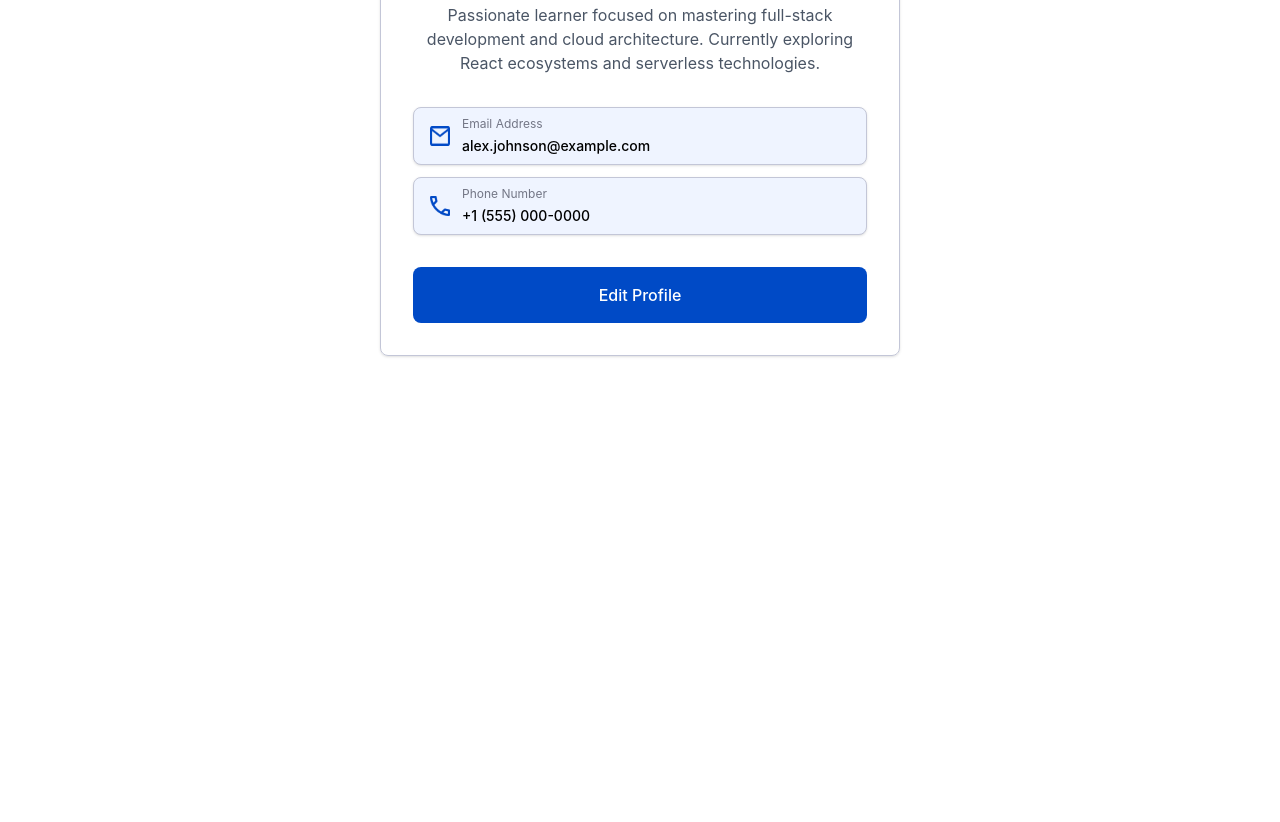
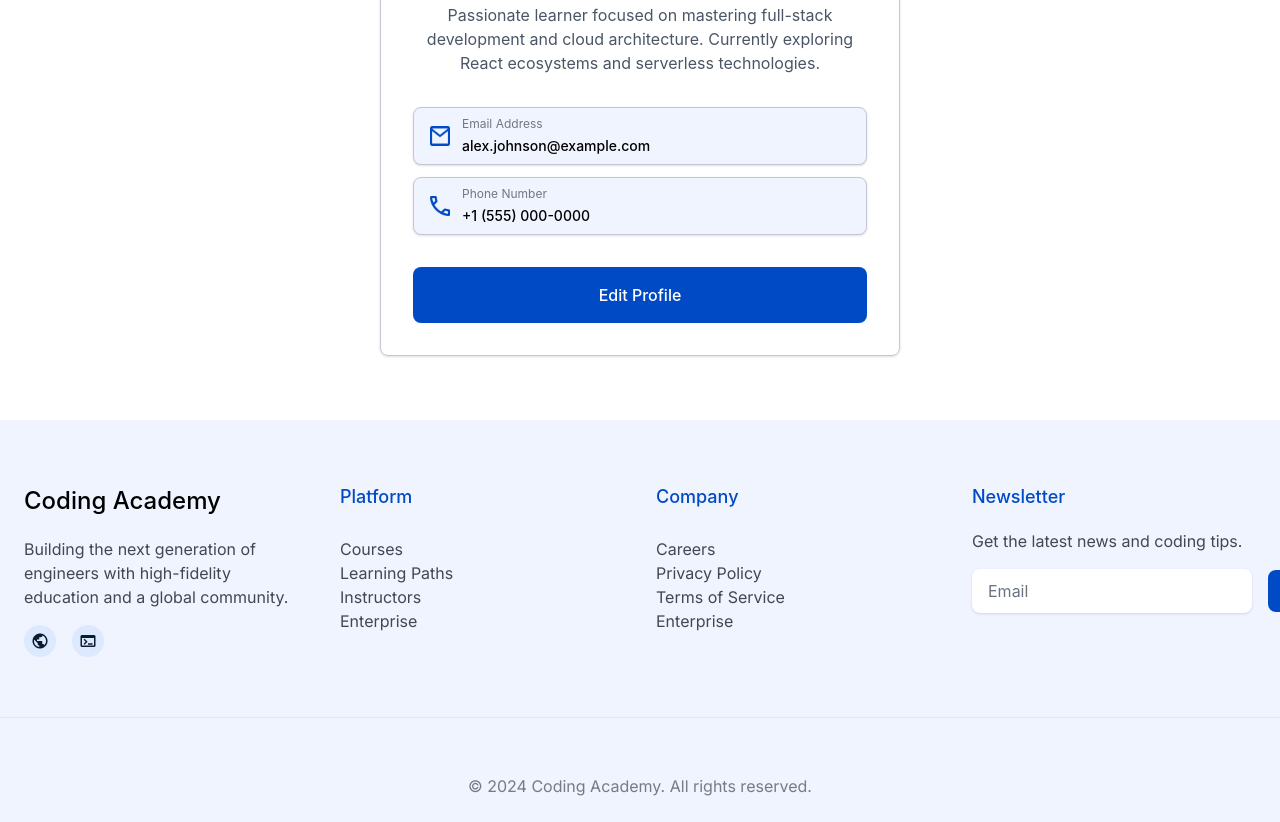
Before and after one commit to khattab-dev-web/coding-Academy, a website: page profile.html in a window 1280 px wide. Shown: the part 347-1169 px from the top of the page. Before the commit the page ends 800 px from the top, so only its background shows below. Drawn offline with Linux system fonts and the light colour scheme.

Commit message:
create footer profile page

```diff
--- a/profile.html
+++ b/profile.html
@@ -56,7 +56,8 @@
 
                 <!-- Profile Header -->
                 <div class="flex flex-col items-center justify-center gap-1 text-center">
-        <img src="./images/profile-page/profile-image.webp" alt="profile image" class="w-20 h-20 object-cover" />
+                    <img src="./images/profile-page/profile-image.webp" alt="profile image"
+                        class="w-20 h-20 object-cover" />
                     <h2 class="text-[#0B1C30] text-xl font-semibold mt-2">Alex Johnson</h2>
                     <span class="bg-background text-primary py-1 px-3 rounded-lg text-sm">Student</span>
                 </div>
@@ -67,7 +68,8 @@
                 <!-- Paragraph -->
                 <div class="px-4 sm:px-8">
                     <p class="w-full text-center text-sm sm:text-base text-gray-600">
-          Passionate learner focused on mastering full-stack development and cloud architecture. Currently exploring React ecosystems and serverless technologies.
+                        Passionate learner focused on mastering full-stack development and cloud architecture. Currently
+                        exploring React ecosystems and serverless technologies.
                     </p>
                 </div>
 
@@ -76,8 +78,10 @@
                     <form action="">
 
                         <!-- Input 1: Email -->
-          <div class="relative flex items-center bg-background border border-[#C3C6D7] rounded-lg shadow px-4 py-2 w-full">
-            <img src="./images/profile-page/Email-icon.webp" class="w-5 h-5 mr-3 flex-shrink-0" alt="Email-icon" />
+                        <div
+                            class="relative flex items-center bg-background border border-[#C3C6D7] rounded-lg shadow px-4 py-2 w-full">
+                            <img src="./images/profile-page/Email-icon.webp" class="w-5 h-5 mr-3 flex-shrink-0"
+                                alt="Email-icon" />
                             <div class="flex flex-col w-full">
                                 <label for="email" class="text-[#737686] mb-1 text-xs">
                                     Email Address
@@ -88,7 +92,8 @@
                         </div>
 
                         <!-- Input 2: Phone -->
-          <div class="relative flex items-center bg-background border border-[#C3C6D7] rounded-lg shadow px-4 py-2 mt-3 w-full">
+                        <div
+                            class="relative flex items-center bg-background border border-[#C3C6D7] rounded-lg shadow px-4 py-2 mt-3 w-full">
                             <img src="./images/profile-page/phone-icon.webp" class="w-5 h-5 mr-3" alt="phone-icon" />
                             <div class="flex flex-col w-full">
                                 <label for="phone" class="text-[#737686] mb-1 text-xs">
@@ -101,7 +106,8 @@
 
                         <!-- Button -->
                         <div class="mt-8">
-            <button type="submit" class="bg-primary text-[#FFFFFF] py-3 sm:py-4 w-full hover:bg-primary/80 rounded-lg transition-colors font-medium">
+                            <button type="submit"
+                                class="bg-primary text-[#FFFFFF] py-3 sm:py-4 w-full hover:bg-primary/80 rounded-lg transition-colors font-medium">
                                 Edit Profile
                             </button>
                         </div>
@@ -113,6 +119,74 @@
         </div>
     </main>
 
+    <!-- footer -->
+    <footer>
+        <section class="bg-background overflow-hidden mx-auto mt-16">
+            <div class="container grid lg:grid-cols-4 grid-cols-1 my-15 gap-8">
+
+                <div>
+                    <h2 class="text-[24px] pb-4">Coding Academy</h2>
+                    <p class="paragraph max-w-75">Building the next generation of
+                        engineers with high-fidelity education
+                        and a global community.</p>
+
+
+                    <div class="row gap-4 mt-4">
+                        <img src="./images/public/global-icon.png" alt="global-icon" />
+                        <img src="./images/public/Link-icon.webp" alt="link-icon" />
+                    </div>
+                </div>
+
+                <div class="platform">
+                    <div class="mb-6">
+                        <h3 class="text-primary">Platform</h3>
+                    </div>
+                    <div class="cursor-pointer">
+                        <p class="paragraph hover:text-primary transition-all">Courses</p>
+                        <p class="paragraph hover:text-primary transition-all">Learning Paths</p>
+                        <p class="paragraph hover:text-primary transition-all">Instructors</p>
+                        <p class="paragraph hover:text-primary transition-all">Enterprise</p>
+
+                    </div>
+
+                </div>
+
+                <div class="Company">
+                    <div class="mb-6">
+                        <h3 class="text-primary">Company</h3>
+                    </div>
+                    <div class="cursor-pointer">
+                        <p class="paragraph hover:text-primary transition-all">Careers</p>
+                        <p class="paragraph hover:text-primary transition-all">Privacy Policy</p>
+                        <p class="paragraph hover:text-primary transition-all">Terms of Service</p>
+                        <p class="paragraph hover:text-primary transition-all">Enterprise</p>
+
+                    </div>
+                </div>
+                <div>
+                    <div>
+                        <h3 class="pb-4 text-primary">Newsletter</h3>
+                        <p class="paragraph">Get the latest news and coding tips.</p>
+                    </div>
+                    <div>
+                        <form class="row mt-4 gap-4" name="Email">
+                            <input type="email" class="form" placeholder="Email" name="Email">
+                            <button class="py-2.25 px-4 bg-primary rounded-lg font-Inter text-[#FFFFFF]">Join</button>
+                        </form>
+                    </div>
+
+                </div>
+            </div>
+
+            <div class="container border-t border-[#C3C6D74D]">
+                <div class="text-center mt-8 py-6 ">
+                    <p class="paragraph text-[#434655B2]">© 2024 Coding Academy. All rights reserved.</p>
+                </div>
+            </div>
+
+        </section>
+    </footer>
+
 
 </body>
 
```
Lines whose indentation alone changed are shown as unchanged.
